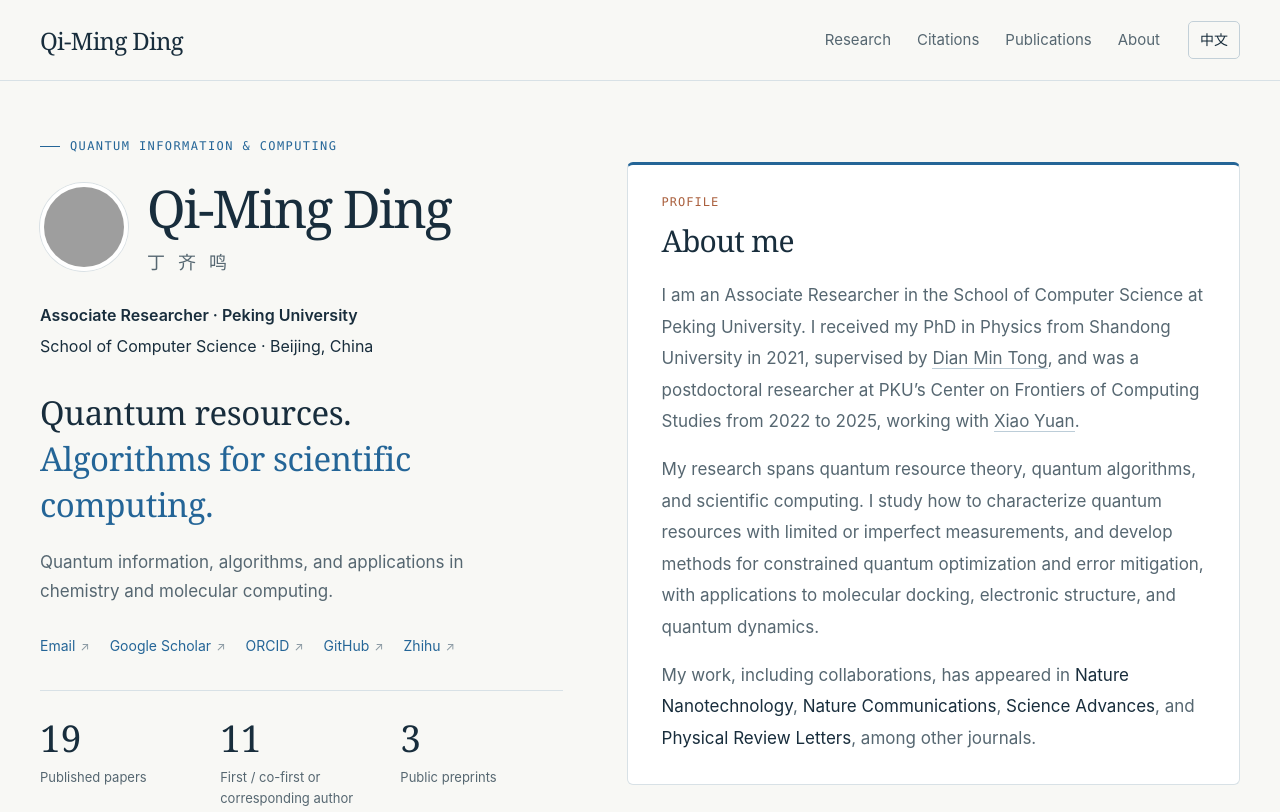
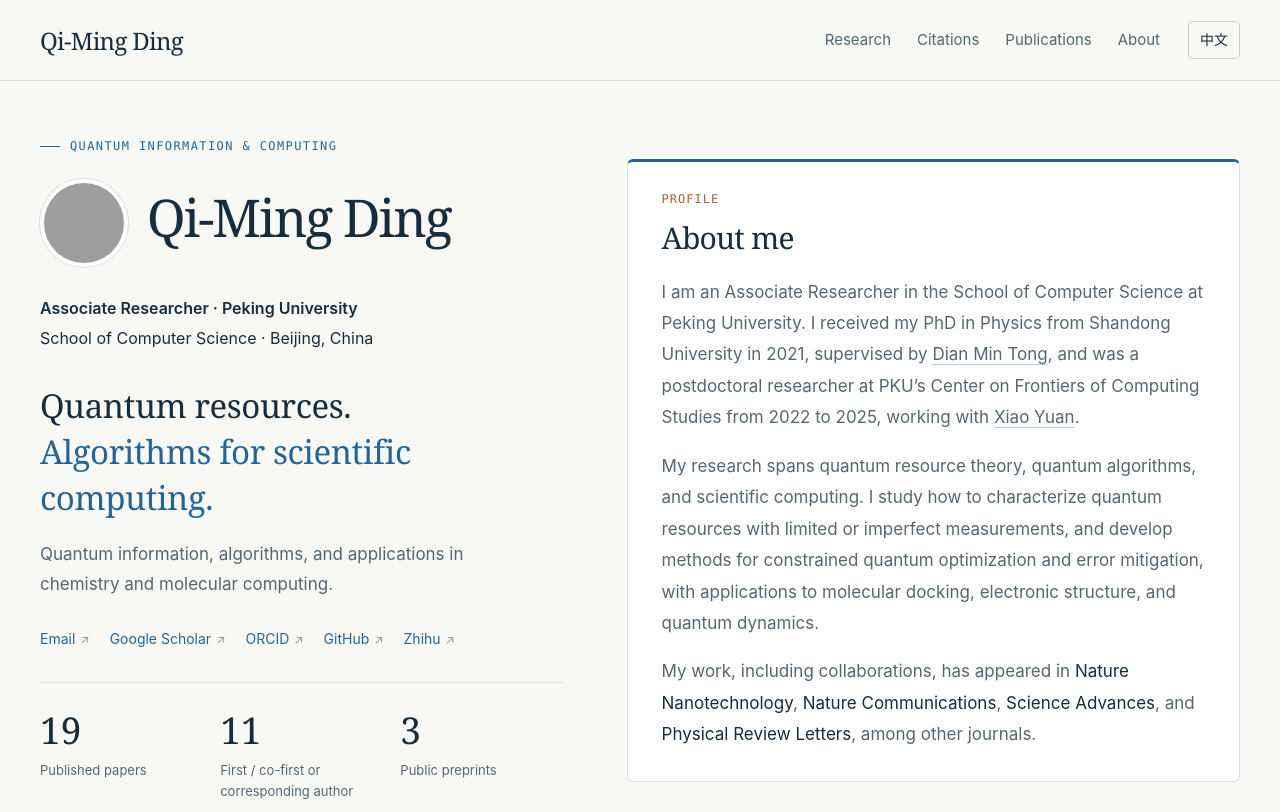
Before and after one commit to geeeekDing/geeeekDing.github.io, a plain HTML site: page index.html in a window 1280 px wide. Shown: the top 812 px of the page. Drawn offline with Linux system fonts and the light colour scheme; grey boxes are pictures that could not be loaded.

Commit message:
Update index.html

```diff
--- a/index.html
+++ b/index.html
@@ -9,7 +9,7 @@
 <a href="#research"><span data-en="Research" data-zh="研究" >Research</span></a><a href="#impact"><span data-en="Citations" data-zh="学术引用" >Citations</span></a><a href="#publications"><span data-en="Publications" data-zh="论文" >Publications</span></a><a href="#journey"><span data-en="About" data-zh="经历" >About</span></a></nav><button id="language-toggle" class="lang-button" type="button" aria-label="Switch to Chinese">中文</button></div></header>
 <main id="main" class="wrap">
 <section class="hero" aria-labelledby="name"><div class="hero-profile"><div class="eyebrow"><span data-en="Quantum information &amp; computing" data-zh="量子信息与量子计算" >Quantum information &amp; computing</span></div>
-<div class="profile-line"><img src="assets/qiming2024.jpg" alt="Portrait of Qi-Ming Ding 丁齐鸣" class="portrait" width="88" height="88"><h1 id="name">Qi-Ming Ding<small>丁 齐 鸣</small></h1></div>
+<div class="profile-line"><img src="assets/qiming2024.jpg" alt="Portrait of Qi-Ming Ding" class="portrait" width="88" height="88"><h1 id="name">Qi-Ming Ding<small></small></h1></div>
 <div class="position"><strong><span data-en="Associate Researcher · Peking University" data-zh="北京大学计算机学院 · 副研究员" >Associate Researcher · Peking University</span></strong><br><span data-en="School of Computer Science · Beijing, China" data-zh="中国 · 北京" >School of Computer Science · Beijing, China</span></div>
 <p class="hero-statement lang-en">Quantum resources.<br><em>Algorithms for scientific computing.</em></p>
 <p class="hero-statement lang-zh">量子资源理论<br><em>与量子算法应用</em></p>
```
